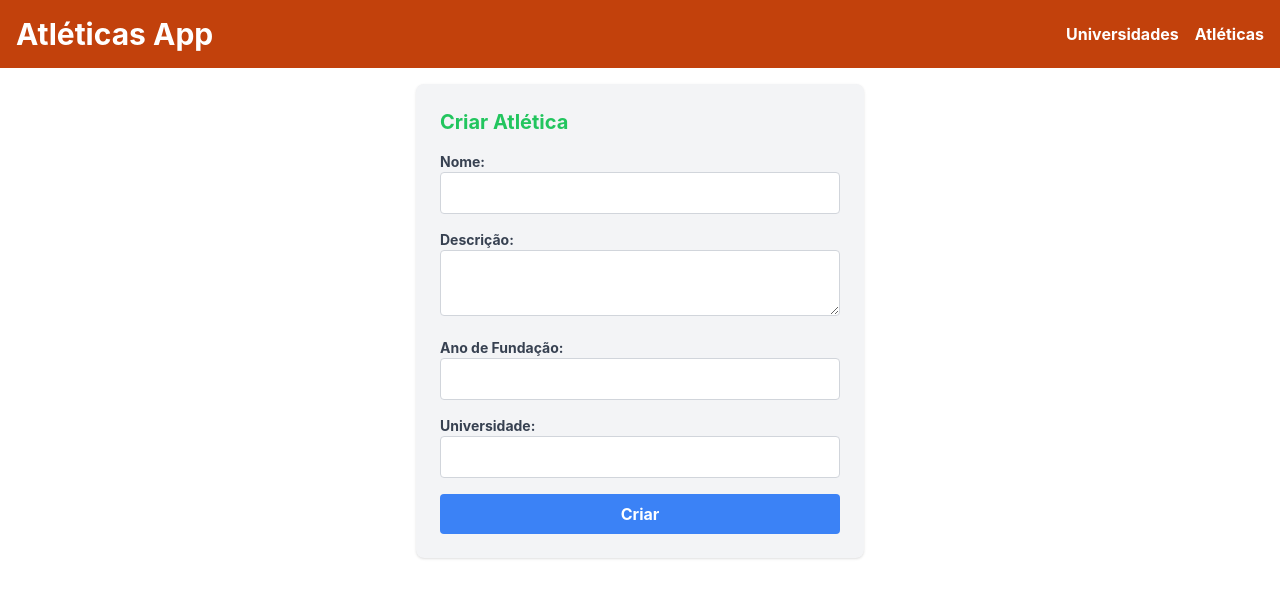
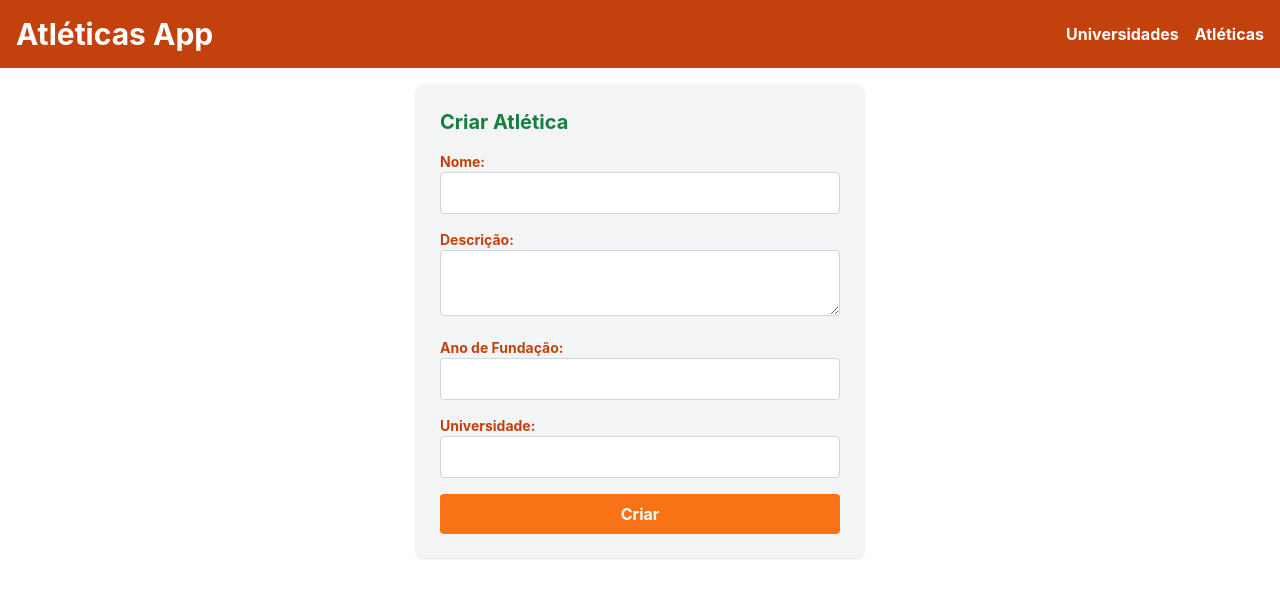
Before and after one commit to Antoniofqn/AtleticasFront, a React (Create React App) app: page /clubs/create in a window 1280 px wide. Shown: the top 598 px of the page. Built offline with nearby package versions, Linux system fonts and the light colour scheme.

Commit message:
some refactors

```diff
--- a/src/components/AthleteEditModal.js
+++ b/src/components/AthleteEditModal.js
@@ -46,7 +46,7 @@ const AthleteEditModal = ({ athlete, clubId, onClose, onAthleteUpdated }) => {
             <svg className="w-5 h-5" fill="currentColor" viewBox="0 0 20 20" xmlns="http://www.w3.org/2000/svg"><path fillRule="evenodd" d="M10 18a8 8 0 100-16 8 8 0 000 16zM6.293 6.293a1 1 0 011.414 0L10 8.586l2.293-2.293a1 1 0 112.414 1.414L12.414 10l2.293 2.293a1 1 0 01-1.414 1.414L10 11.414l-2.293 2.293a1 1 0 01-1.414-1.414L8.586 10 6.293 7.707a1 1 0 010-1.414z" clipRule="evenodd"></path></svg>
           </button>
           <form onSubmit={handleSubmit} className="px-6 pb-4 space-y-6 lg:px-8 sm:pb-6 xl:pb-8">
-            <h3 className="pt-4 text-xl font-bold text-green-500">Editar Informações de Atleta</h3>
+            <h3 className="pt-4 text-xl font-bold text-green-700">Editar Informações de Atleta</h3>
             <div>
               <label className="block mb-2 text-sm font-bold text-orange-500">Nome:</label>
               <input type="text" name="name" value={editedAthlete.name} onChange={handleChange} className="bg-gray-50 border border-gray-300 text-gray-900 text-sm rounded-lg focus:ring-blue-500 focus:border-blue-500 block w-full p-2.5" />
--- a/src/components/CreateAthleteModal.js
+++ b/src/components/CreateAthleteModal.js
@@ -41,7 +41,7 @@ const CreateAthleteModal = ({ clubId, onClose, onAthleteCreated }) => {
             <svg className="w-5 h-5" fill="currentColor" viewBox="0 0 20 20" xmlns="http://www.w3.org/2000/svg"><path fillRule="evenodd" d="M10 18a8 8 0 100-16 8 8 0 000 16zM6.293 6.293a1 1 0 011.414 0L10 8.586l2.293-2.293a1 1 0 112.414 1.414L12.414 10l2.293 2.293a1 1 0 01-1.414 1.414L10 11.414l-2.293 2.293a1 1 0 01-1.414-1.414L8.586 10 6.293 7.707a1 1 0 010-1.414z" clipRule="evenodd"></path></svg>
           </button>
           <form onSubmit={handleSubmit} className="px-6 pb-4 space-y-6 lg:px-8 sm:pb-6 xl:pb-8">
-            <h3 className="pt-4 text-xl font-bold text-green-500">Criar Novo Atleta</h3>
+            <h3 className="pt-4 text-xl font-bold text-green-700">Criar Novo Atleta</h3>
             <div>
               <label className="block mb-2 text-sm font-bold text-orange-500">Nome:</label>
               <input type="text" name="name" value={newAthlete.name} onChange={handleChange} className="bg-gray-50 border border-gray-300 text-gray-900 text-sm rounded-lg focus:ring-blue-500 focus:border-blue-500 block w-full p-2.5" />
--- a/src/components/CreateClub.js
+++ b/src/components/CreateClub.js
@@ -64,22 +64,22 @@ const CreateClub = () => {
   return (
     <div className="container mx-auto p-4">
       <div className="max-w-md mx-auto bg-gray-100 rounded-lg shadow p-6">
-        <h3 className="text-xl font-bold text-green-500 mb-4">Criar Atlética</h3>
+        <h3 className="text-xl font-bold text-green-700 mb-4">Criar Atlética</h3>
         <form onSubmit={handleSubmit}>
           <div className="mb-4">
-            <label className="block text-sm font-bold text-gray-700">Nome:</label>
+            <label className="block text-sm font-bold text-orange-700">Nome:</label>
             <input type="text" name="name" value={clubData.name} onChange={handleChange} className="w-full p-2 border border-gray-300 rounded" />
           </div>
           <div className="mb-4">
-            <label className="block text-sm font-bold text-gray-700">Descrição:</label>
+            <label className="block text-sm font-bold text-orange-700">Descrição:</label>
             <textarea name="description" value={clubData.description} onChange={handleChange} className="w-full p-2 border border-gray-300 rounded"></textarea>
           </div>
           <div className="mb-4">
-            <label className="block text-sm font-bold text-gray-700">Ano de Fundação:</label>
+            <label className="block text-sm font-bold text-orange-700">Ano de Fundação:</label>
             <input type="number" name="year_of_foundation" value={clubData.year_of_foundation} onChange={handleChange} className="w-full p-2 border border-gray-300 rounded" />
           </div>
           <div className="mb-4 relative">
-            <label className="block text-sm font-bold text-gray-700">Universidade:</label>
+            <label className="block text-sm font-bold text-orange-700">Universidade:</label>
             <input type="text" name="university_search" value={clubData.university_search} onChange={handleUniversitySearchChange} className="w-full p-2 border border-gray-300 rounded" />
             {showDropdown && (
               <div className="absolute z-10 bg-white border border-gray-300 rounded w-full mt-1">
@@ -91,7 +91,7 @@ const CreateClub = () => {
               </div>
             )}
           </div>
-          <button type="submit" className="w-full bg-blue-500 hover:bg-blue-600 text-white font-bold py-2 px-4 rounded">Criar</button>
+          <button type="submit" className="w-full bg-orange-500 hover:bg-green-700 text-white font-bold py-2 px-4 rounded">Criar</button>
         </form>
       </div>
     </div>
--- a/src/components/CreateHonorModal.js
+++ b/src/components/CreateHonorModal.js
@@ -31,7 +31,7 @@ const CreateHonorModal = ({ clubId, onClose, onHonorCreated }) => {
             <span>&times;</span>
           </button>
           <form onSubmit={handleSubmit} className="px-6 pb-4 space-y-6 lg:px-8 sm:pb-6 xl:pb-8">
-            <h3 className="text-xl font-bold text-green-500">Adicionar Novo Título</h3>
+            <h3 className="text-xl font-bold text-green-700">Adicionar Novo Título</h3>
             <div>
               <label htmlFor="title" className="block mb-2 text-sm font-bold text-gray-700">Nome:</label>
               <input type="text" name="title" value={newHonor.title} onChange={handleChange} className="w-full p-2 border border-gray-300 rounded" />
--- a/src/components/CreateUniversity.js
+++ b/src/components/CreateUniversity.js
@@ -32,7 +32,7 @@ const CreateUniversity = () => {
   return (
     <div className="container mx-auto p-4">
       <div className="max-w-md mx-auto bg-gray-100 rounded-lg shadow p-6">
-        <h3 className="text-xl font-bold text-green-500 mb-4">Criar Universidade</h3>
+        <h3 className="text-xl font-bold text-green-700 mb-4">Criar Universidade</h3>
         <form onSubmit={handleSubmit}>
           <div className="mb-4">
             <label htmlFor="name" className="block text-sm font-bold text-orange-700">Nome:</label>
--- a/src/components/EditClubModal.js
+++ b/src/components/EditClubModal.js
@@ -32,7 +32,7 @@ const EditClubModal = ({ clubData, clubId, onClose, onClubUpdated }) => {
             <span>&times;</span>
           </button>
           <form onSubmit={handleSubmit} className="px-6 pb-4 space-y-6 lg:px-8 sm:pb-6 xl:pb-8">
-            <h3 className="pt-5 text-xl font-bold text-green-500">Editar Atlética</h3>
+            <h3 className="pt-5 text-xl font-bold text-green-700">Editar Atlética</h3>
             <div>
               <label htmlFor="name" className="block mb-2 text-sm font-bold text-gray-700">Nome:</label>
               <input type="text" name="name" value={editedClub.name} onChange={handleChange} className="w-full p-2 border border-gray-300 rounded" />
--- a/src/components/UniversityCard.js
+++ b/src/components/UniversityCard.js
@@ -16,13 +16,15 @@ const UniversityCard = ({ university }) => {
     >
       <div className="px-6 py-4">
         <div className="font-bold text-xl text-green-600 mb-2">{abbreviation}</div>
-        <p className="text-gray-700 text-base">{name}</p>
+        <p className="text-orange-700 text-base">{name}</p>
       </div>
       {isExpanded && (
-        <div className="px-6 py-4 bg-gray-50">
+        <div className="px-6 py-4 bg-gray-50 border-t-2 border-orange-500">
           <ul className="list-disc list-inside">
             {clubs.map((club, index) => (
-              <Link to={`/clubs/${club.club_hashid}`} className='text-gray-700 text-base'>{club.name}</Link>
+              <li key={index} className="text-green-700 text-base mb-1"> {/* Add li tag */}
+                <Link to={`/clubs/${club.club_hashid}`}>{club.name}</Link>
+              </li>
             ))}
           </ul>
         </div>
```
